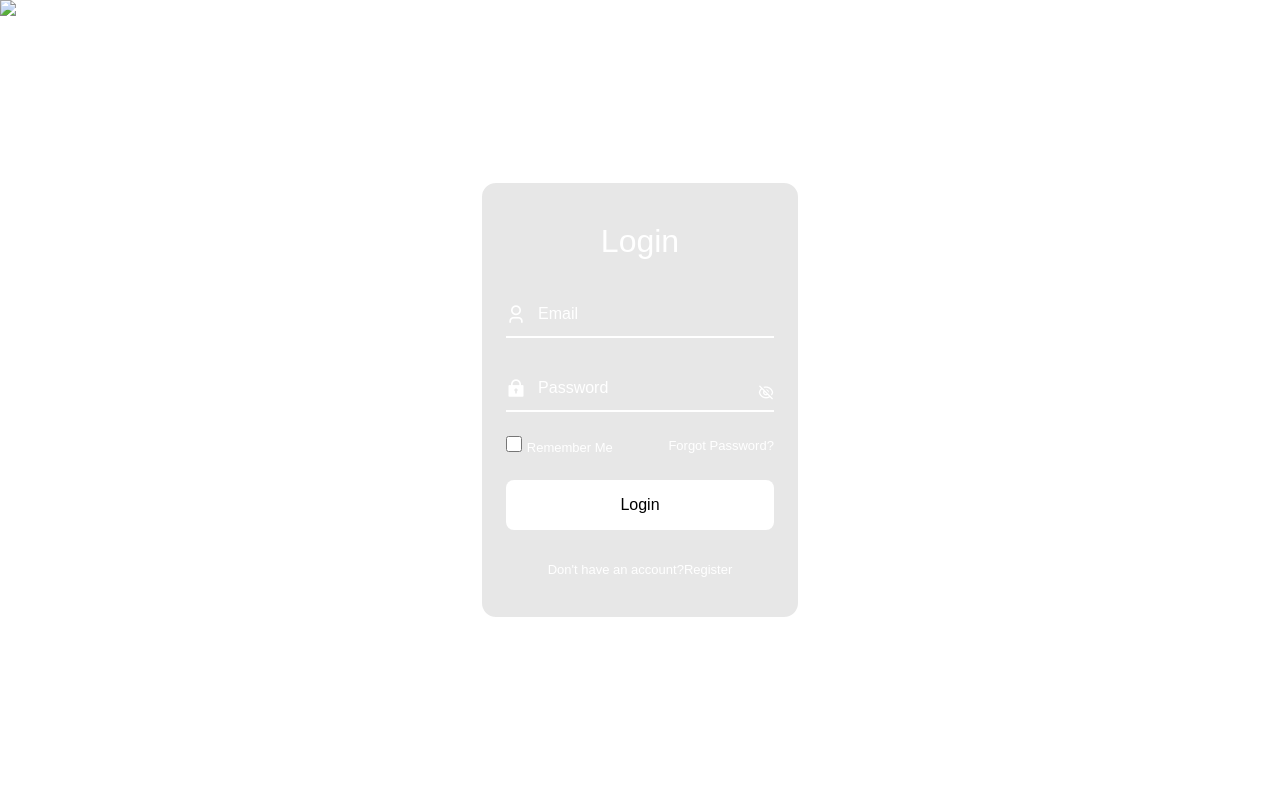
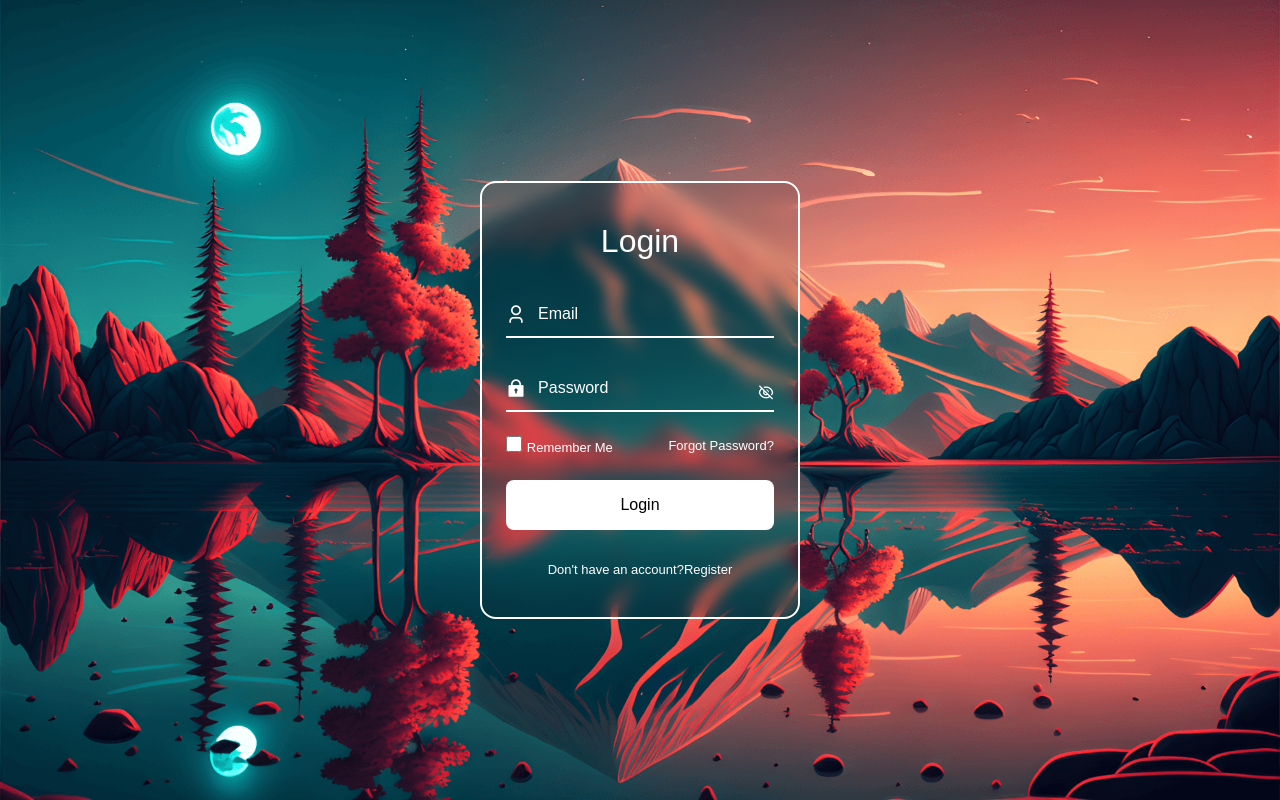
Before and after one commit to 123PaulGrillo/simple-login-page, a plain HTML site: page login/index.html in a window 1280 px wide. Drawn offline with nearby package versions, Linux system fonts and the light colour scheme; the site is published under a folder, as on GitHub Pages, so addresses that start at the root find nothing.

Commit message:
Update index.html

```diff
--- a/login/index.html
+++ b/login/index.html
@@ -11,7 +11,7 @@
 </head>
 <body>
     <div class="login">
-        <img src="/login/login-bg.png" alt="login img" class="login__img">
+        <img src="login-bg.png" alt="login img" class="login__img">
         <form action="" class="login__form">
             <h1 class="login__title">Login</h1>
             <div class="login__content">
```
